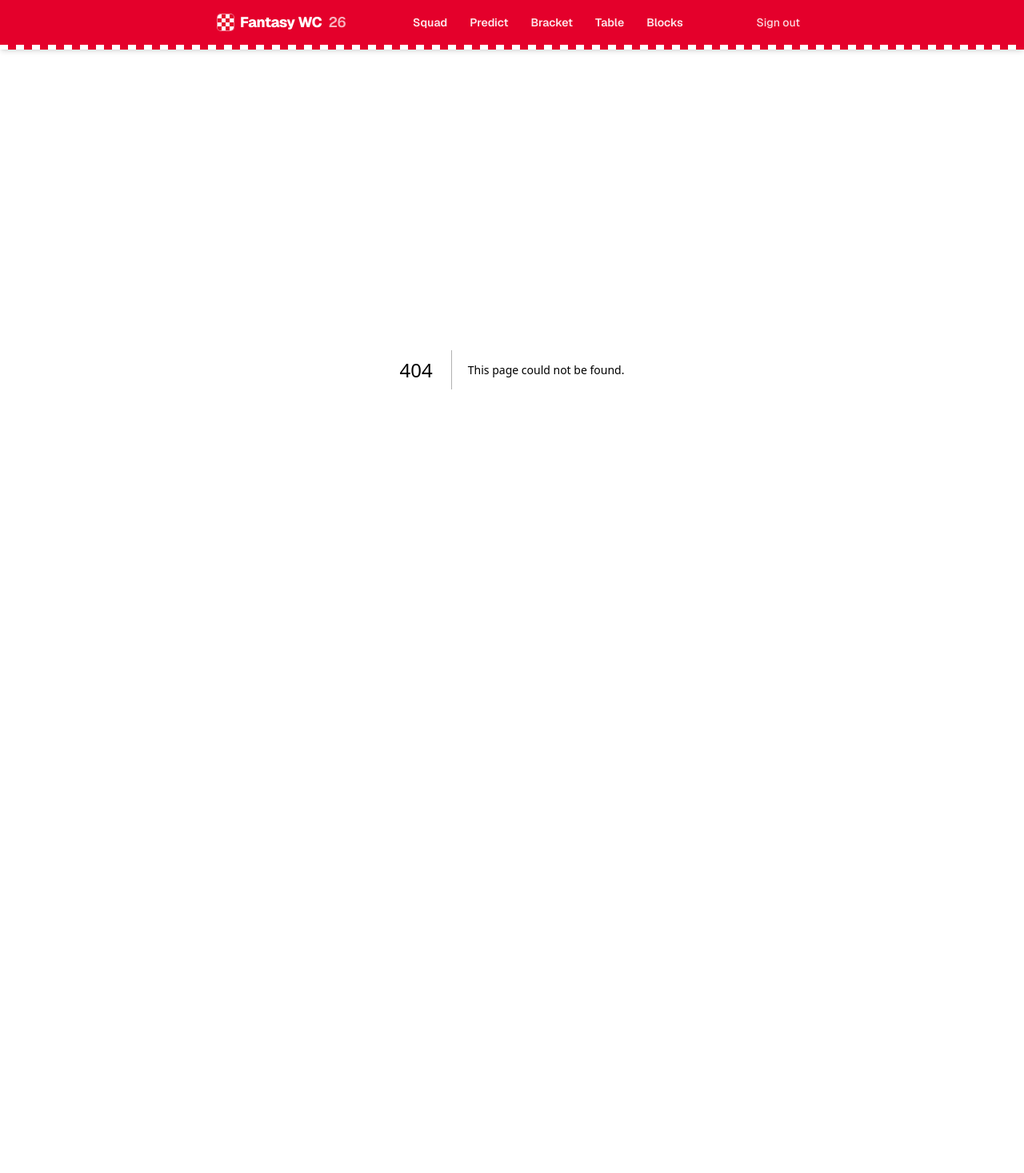
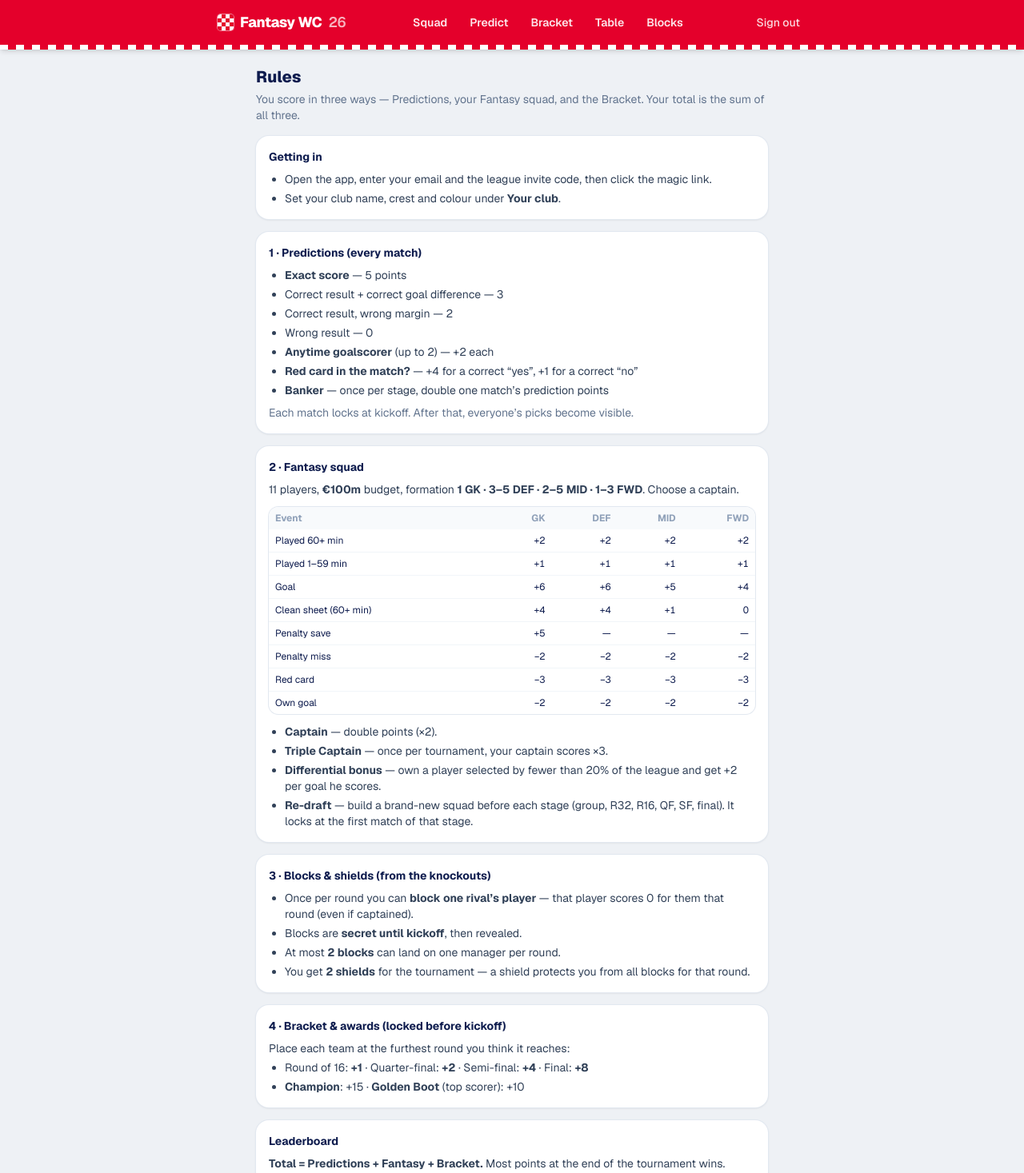
Before and after one commit to snorlax-dive/fantasy-wc-2026, a Next.js app in the folder web/: page /rules in a window 1280 px wide. Before the commit this address had no page. Shown: the top 1467 px of the page at 80% size. Before the commit the page ends 862 px from the top, so only its background shows below. Built offline with nearby package versions, Linux system fonts and the light colour scheme.

Commit message:
Add in-app English rules page (/rules); remove joke email template + Croatian rules file
Co-Authored-By: Claude Opus 4.8 (1M context) <noreply@anthropic.com>

```diff
--- a/web/app/page.tsx
+++ b/web/app/page.tsx
@@ -20,6 +20,7 @@ const TILES = [
   { href: '/leaderboard', title: 'Table', emoji: '🏆' },
   { href: '/blocks', title: 'Blocks', emoji: '🛡️' },
   { href: '/profile', title: 'Your club', emoji: '🎽' },
+  { href: '/rules', title: 'Rules', emoji: '📖' },
 ]
 
 /* eslint-disable @typescript-eslint/no-explicit-any */
--- /dev/null
+++ b/web/app/rules/page.tsx
@@ -0,0 +1,114 @@
+export const dynamic = 'force-dynamic'
+
+export default function RulesPage() {
+  return (
+    <main className="mx-auto w-full max-w-2xl px-4 py-5 pb-24 sm:pb-10">
+      <h1 className="text-xl font-extrabold text-cro-navy">Rules</h1>
+      <p className="mt-1 text-sm text-slate-500">
+        You score in three ways — Predictions, your Fantasy squad, and the Bracket. Your total is the sum
+        of all three.
+      </p>
+
+      <Section title="Getting in">
+        <ul className="list-disc space-y-1 pl-5">
+          <li>Open the app, enter your email and the league invite code, then click the magic link.</li>
+          <li>Set your club name, crest and colour under <b>Your club</b>.</li>
+        </ul>
+      </Section>
+
+      <Section title="1 · Predictions (every match)">
+        <ul className="list-disc space-y-1 pl-5">
+          <li><b>Exact score</b> — 5 points</li>
+          <li>Correct result + correct goal difference — 3</li>
+          <li>Correct result, wrong margin — 2</li>
+          <li>Wrong result — 0</li>
+          <li><b>Anytime goalscorer</b> (up to 2) — +2 each</li>
+          <li><b>Red card in the match?</b> — +4 for a correct “yes”, +1 for a correct “no”</li>
+          <li><b>Banker</b> — once per stage, double one match’s prediction points</li>
+        </ul>
+        <p className="mt-2 text-slate-500">Each match locks at kickoff. After that, everyone’s picks become visible.</p>
+      </Section>
+
+      <Section title="2 · Fantasy squad">
+        <p>
+          11 players, <b>€100m</b> budget, formation <b>1 GK · 3–5 DEF · 2–5 MID · 1–3 FWD</b>. Choose a
+          captain.
+        </p>
+        <div className="mt-3 overflow-hidden rounded-xl ring-1 ring-slate-200">
+          <table className="w-full text-xs">
+            <thead className="bg-slate-50 text-slate-400">
+              <tr>
+                <th className="px-2 py-1.5 text-left">Event</th>
+                <th className="px-2 py-1.5 text-right">GK</th>
+                <th className="px-2 py-1.5 text-right">DEF</th>
+                <th className="px-2 py-1.5 text-right">MID</th>
+                <th className="px-2 py-1.5 text-right">FWD</th>
+              </tr>
+            </thead>
+            <tbody className="divide-y divide-slate-100 text-cro-navy">
+              <Tr e="Played 60+ min" v={['+2', '+2', '+2', '+2']} />
+              <Tr e="Played 1–59 min" v={['+1', '+1', '+1', '+1']} />
+              <Tr e="Goal" v={['+6', '+6', '+5', '+4']} />
+              <Tr e="Clean sheet (60+ min)" v={['+4', '+4', '+1', '0']} />
+              <Tr e="Penalty save" v={['+5', '—', '—', '—']} />
+              <Tr e="Penalty miss" v={['−2', '−2', '−2', '−2']} />
+              <Tr e="Red card" v={['−3', '−3', '−3', '−3']} />
+              <Tr e="Own goal" v={['−2', '−2', '−2', '−2']} />
+            </tbody>
+          </table>
+        </div>
+        <ul className="mt-3 list-disc space-y-1 pl-5">
+          <li><b>Captain</b> — double points (×2).</li>
+          <li><b>Triple Captain</b> — once per tournament, your captain scores ×3.</li>
+          <li><b>Differential bonus</b> — own a player selected by fewer than 20% of the league and get +2 per goal he scores.</li>
+          <li><b>Re-draft</b> — build a brand-new squad before each stage (group, R32, R16, QF, SF, final). It locks at the first match of that stage.</li>
+        </ul>
+      </Section>
+
+      <Section title="3 · Blocks & shields (from the knockouts)">
+        <ul className="list-disc space-y-1 pl-5">
+          <li>Once per round you can <b>block one rival’s player</b> — that player scores 0 for them that round (even if captained).</li>
+          <li>Blocks are <b>secret until kickoff</b>, then revealed.</li>
+          <li>At most <b>2 blocks</b> can land on one manager per round.</li>
+          <li>You get <b>2 shields</b> for the tournament — a shield protects you from all blocks for that round.</li>
+        </ul>
+      </Section>
+
+      <Section title="4 · Bracket & awards (locked before kickoff)">
+        <p>Place each team at the furthest round you think it reaches:</p>
+        <ul className="mt-1 list-disc space-y-1 pl-5">
+          <li>Round of 16: <b>+1</b> · Quarter-final: <b>+2</b> · Semi-final: <b>+4</b> · Final: <b>+8</b></li>
+          <li><b>Champion</b>: +15 · <b>Golden Boot</b> (top scorer): +10</li>
+        </ul>
+      </Section>
+
+      <Section title="Leaderboard">
+        <p>
+          <b>Total = Predictions + Fantasy + Bracket.</b> Most points at the end of the tournament wins.
+        </p>
+      </Section>
+    </main>
+  )
+}
+
+function Section({ title, children }: { title: string; children: React.ReactNode }) {
+  return (
+    <section className="mt-4 rounded-2xl bg-white p-4 text-sm text-slate-700 shadow-sm ring-1 ring-slate-200">
+      <h2 className="mb-2 text-sm font-bold text-cro-navy">{title}</h2>
+      {children}
+    </section>
+  )
+}
+
+function Tr({ e, v }: { e: string; v: [string, string, string, string] }) {
+  return (
+    <tr>
+      <td className="px-2 py-1.5">{e}</td>
+      {v.map((x, i) => (
+        <td key={i} className="px-2 py-1.5 text-right tabular-nums">
+          {x}
+        </td>
+      ))}
+    </tr>
+  )
+}
```
Also changed, not shown: 1 other file (tests, documents, lock files or other folders).
